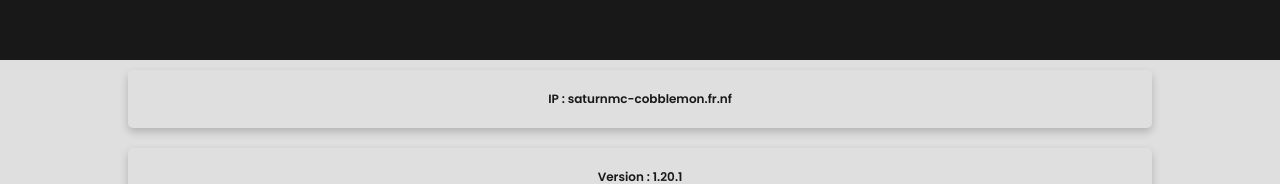
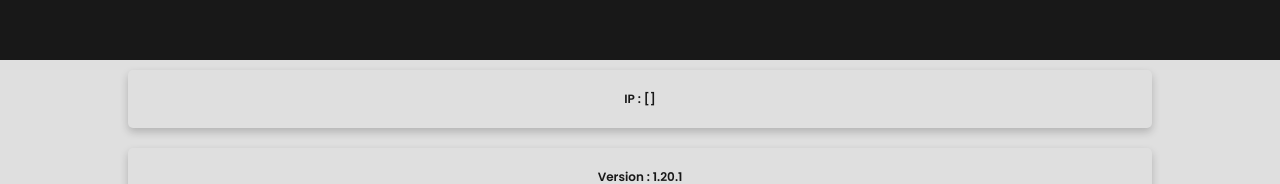
Before and after one commit to Saturn-minecraft/saturn-minecraft.github.io, a plain HTML site: page index.html in a window 1280 px wide. Shown: the part 3347-3531 px from the top of the page. Drawn offline with Linux system fonts and the light colour scheme.

Commit message:
Update index.html

```diff
--- a/index.html
+++ b/index.html
@@ -76,7 +76,7 @@
     <div id="comment-jouer" class="infos-container">
         <div class="card-container-full">
             <div class="play-card">
-                IP : saturnmc-cobblemon.fr.nf
+                IP : []
             </div>
             <div class="play-card">
                 Version : 1.20.1
```
